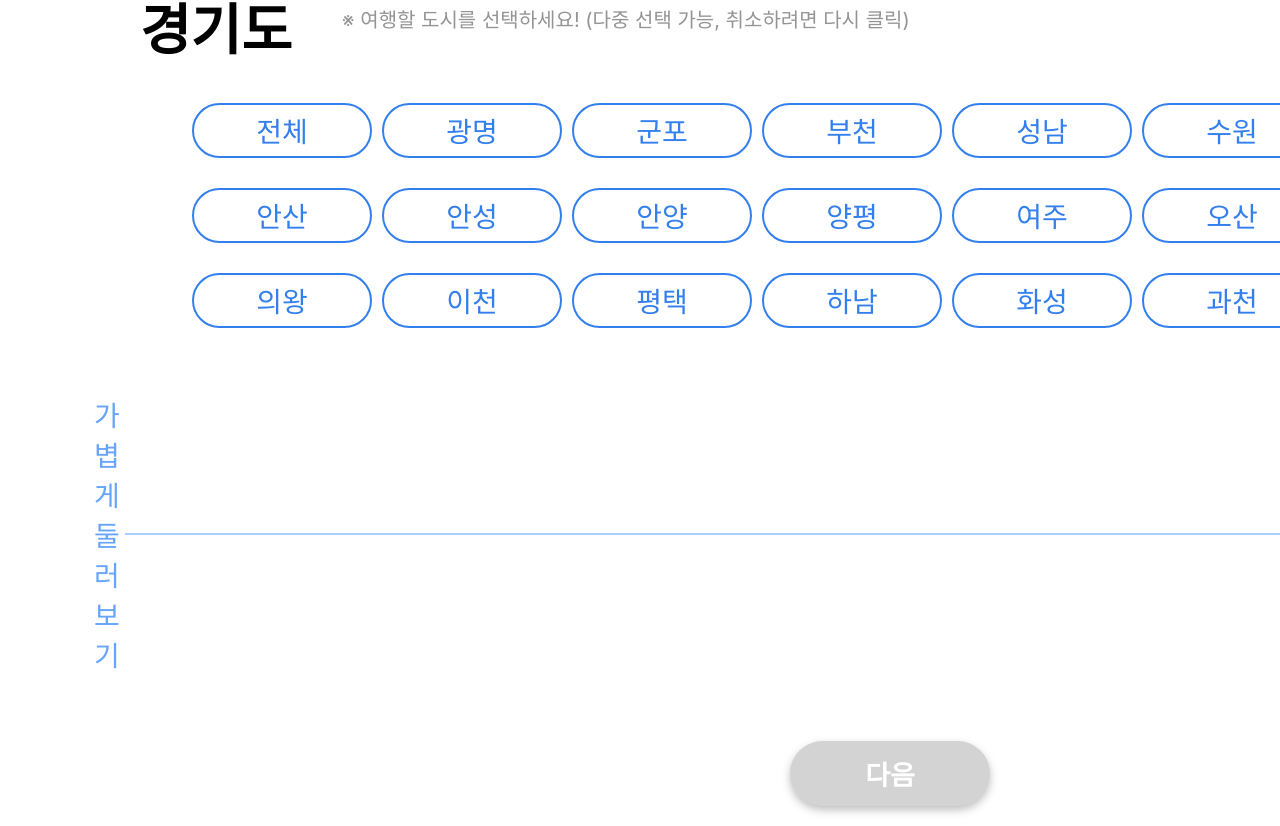
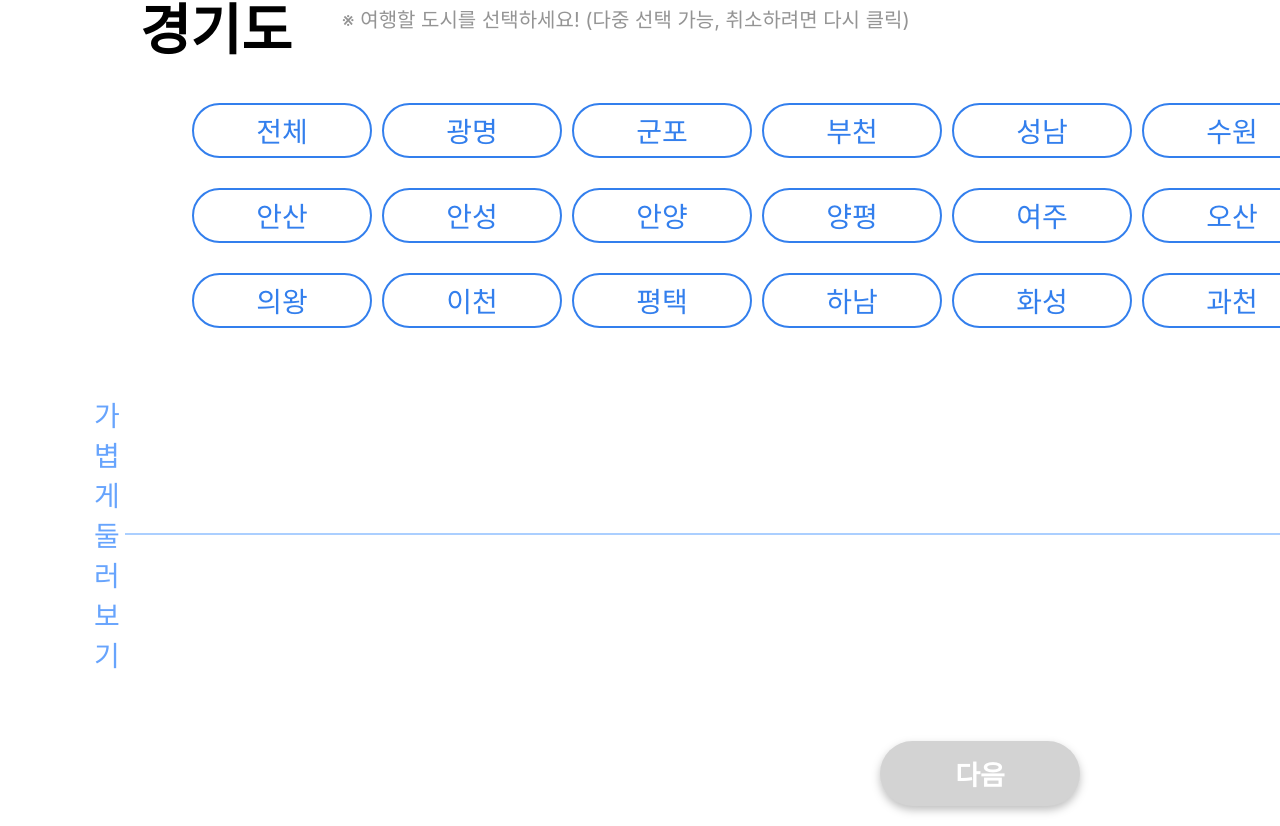
Before and after one commit to SCD2-TRAPLE/Frontend, a React (Create React App) app: page /placeSelect in a window 1280 px wide. Shown: the part 179-1005 px from the top of the page. Built offline with nearby package versions, Linux system fonts and the light colour scheme.

Commit message:
fix:진짜진짜최종찐마지막ㄱ

```diff
--- a/src/Aiplanenr.jsx
+++ b/src/Aiplanenr.jsx
@@ -25,7 +25,7 @@ const Aiplanner = () => {
     return (
       <div>
         <div>
-            <img src={ai1} alt="AI Planner"></img>
+            <img src={ai1} style={{marginLeft:"20px"}} alt="AI Planner"></img>
         </div>
         <div>
             <button onClick={handleNext} style={{
--- a/src/components/conceptDetail/style.js
+++ b/src/components/conceptDetail/style.js
@@ -30,9 +30,9 @@ export const styles = {
         borderRadius:"30px"
       },
       nextBtn2:{
-        marginTop:"20px",
-        marginBottom:"20px",
-        marginLeft:"58%",
+        marginTop:"30px",
+        marginBottom:"30px",
+        marginLeft:"56%",
         width: "200px",
         height: "65px",
         flexShrink: '0',
@@ -54,7 +54,7 @@ export const styles = {
         borderRadius:"30px"
       },
       nextBtn3:{
-        marginTop:"20px",
+        marginTop:"50px",
         marginBottom:"50px",
         marginLeft:"43%",
         width: "200px",
--- a/src/placeSelect.jsx
+++ b/src/placeSelect.jsx
@@ -87,7 +87,7 @@ function PlaceSelect() {
                     <img src={icon2} style={{ marginLeft: "5px" }} alt="icon2"></img>
                 </div>
                 <ImageSlider photos={commonPhotos}></ImageSlider>
-                <div style={{marginLeft:"770px", padding:"20px"}}>
+                <div style={{marginLeft:"860px", padding:"20px"}}>
                     <button
                         onClick={handleNext}
                         style={{
```
